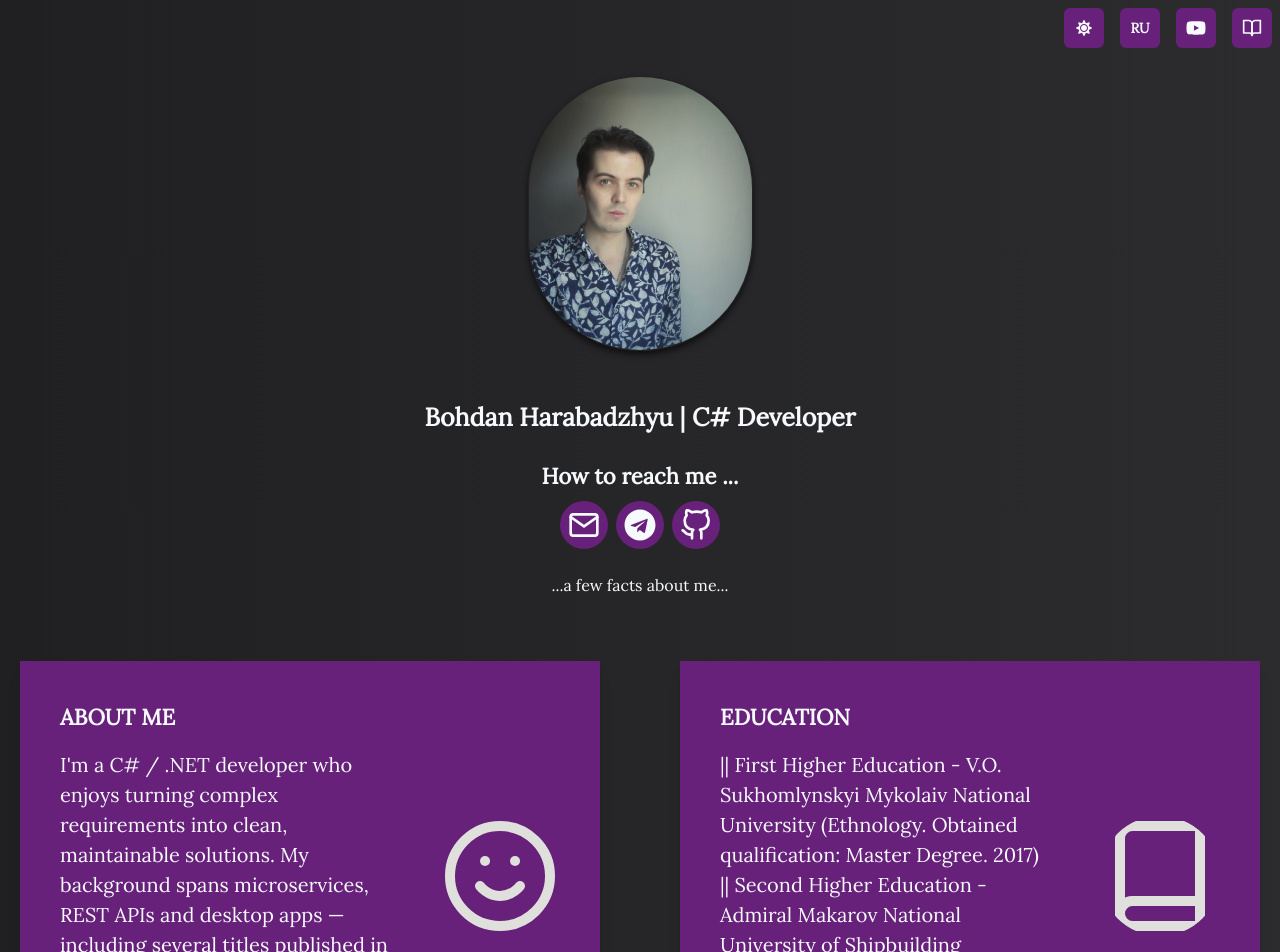
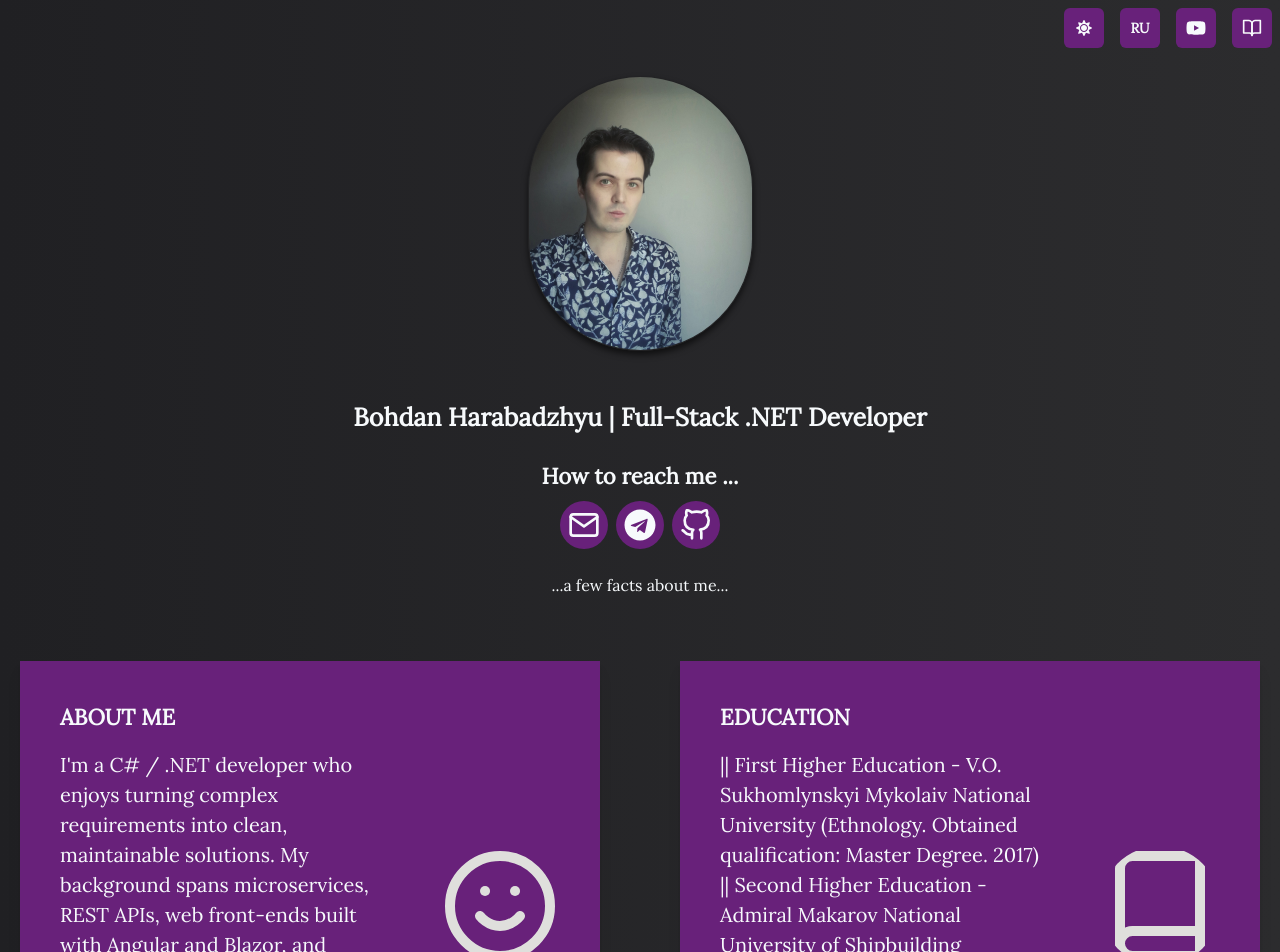
Before and after one commit to TheMysteriousStranger90/bohdan-harabadzhyu-homepage, a Next.js app: page / in a window 1280 px wide. Shown: the top 952 px of the page. Built offline with nearby package versions, Linux system fonts and the light colour scheme.

Commit message:
fix: update title and hero subtitle to reflect Full-Stack .NET Developer role

```diff
--- a/src/data/translations.ts
+++ b/src/data/translations.ts
@@ -2,7 +2,7 @@ export type Language = 'en' | 'ru';
 
 const translations = {
   en: {
-    heroSubtitle: 'C# Developer',
+    heroSubtitle: 'Full-Stack .NET Developer',
     reachMe: 'How to reach me ...',
     factsAboutMe: '...a few facts about me...',
     footerRights: 'All rights reserved.',
@@ -13,8 +13,7 @@ const translations = {
       personalProjects: 'PERSONAL PROJECTS',
     },
     infoContent: {
-      aboutMe: "I'm a C# / .NET developer who enjoys turning complex requirements into clean, maintainable solutions. My background spans microservices, REST APIs and desktop apps — including several titles published in the Microsoft Store. I'm always looking for opportunities to build something meaningful.",
-      education: '|| First Higher Education - V.O. Sukhomlynskyi Mykolaiv National University (Ethnology. Obtained qualification: Master Degree. 2017) || Second Higher Education - Admiral Makarov National University of Shipbuilding (Computer sciences. Obtained qualification: Bachelor Degree. 2021) ||',
+      aboutMe: "I'm a C# / .NET developer who enjoys turning complex requirements into clean, maintainable solutions. My background spans microservices, REST APIs, web front-ends built with Angular and Blazor, and desktop apps — including several titles published in the Microsoft Store. I'm always looking for opportunities to build something meaningful.",      education: '|| First Higher Education - V.O. Sukhomlynskyi Mykolaiv National University (Ethnology. Obtained qualification: Master Degree. 2017) || Second Higher Education - Admiral Makarov National University of Shipbuilding (Computer sciences. Obtained qualification: Bachelor Degree. 2021) ||',
       skills: '|| Programming languages: C#, TypeScript, SQL || Frameworks: ASP.NET Core, Entity Framework, Blazor, Angular, Avalonia UI || Database: MSSQL ||',
     },
     arts: {
@@ -26,7 +25,7 @@ const translations = {
     },
   },
   ru: {
-    heroSubtitle: 'C# Разработчик',
+    heroSubtitle: 'Full-Stack .NET Developer',
     reachMe: 'Как связаться со мной ...',
     factsAboutMe: '...несколько фактов обо мне...',
     footerRights: 'Все права защищены.',
@@ -37,8 +36,7 @@ const translations = {
       personalProjects: 'ЛИЧНЫЕ ПРОЕКТЫ',
     },
     infoContent: {
-      aboutMe: 'Я C# / .NET разработчик, которому нравится превращать сложные требования в чистые и поддерживаемые решения. Мой опыт охватывает микросервисы, REST API и настольные приложения — включая несколько проектов, опубликованных в Microsoft Store. Я всегда ищу возможности создавать что-то значимое.',
-      education: '|| Первое высшее образование - Николаевский национальный университет им. В.А. Сухомлинского (Этнология. Квалификация: Магистр. 2017) || Второе высшее образование - Национальный университет кораблестроения им. адмирала Макарова (Компьютерные науки. Квалификация: Бакалавр. 2021) ||',
+      aboutMe: 'Я C# / .NET разработчик, которому нравится превращать сложные требования в чистые и поддерживаемые решения. Мой опыт охватывает микросервисы, REST API, веб-интерфейсы на Angular и Blazor, а также настольные приложения — включая несколько проектов, опубликованных в Microsoft Store. Я всегда ищу возможности создавать что-то значимое.',      education: '|| Первое высшее образование - Николаевский национальный университет им. В.А. Сухомлинского (Этнология. Квалификация: Магистр. 2017) || Второе высшее образование - Национальный университет кораблестроения им. адмирала Макарова (Компьютерные науки. Квалификация: Бакалавр. 2021) ||',
       skills: '|| Языки программирования: C#, TypeScript, SQL || Фреймворки: ASP.NET Core, Entity Framework, Blazor, Angular, Avalonia UI || База данных: MSSQL ||',
     },
     arts: {
--- a/src/pages/index.tsx
+++ b/src/pages/index.tsx
@@ -6,8 +6,8 @@ import HeroSection from '@/components/sections/HeroSection';
 const Home: NextPage = () => (
   <>
     <Head>
-      <title>Bohdan Harabadzhyu | C# Developer</title>
-      <meta name="description" content="Personal homepage of Bohdan Harabadzhyu (Bogdan Garabagiu), C# Developer" />
+      <title>Bohdan Harabadzhyu | Full-Stack .NET Developer</title>
+      <meta name="description" content="Personal homepage of Bohdan Harabadzhyu (Bogdan Garabagiu), Full-Stack .NET Developer" />
       <meta name="viewport" content="width=device-width, initial-scale=1" />
       <link rel="icon" href="/favicon.ico" />
     </Head>
```
